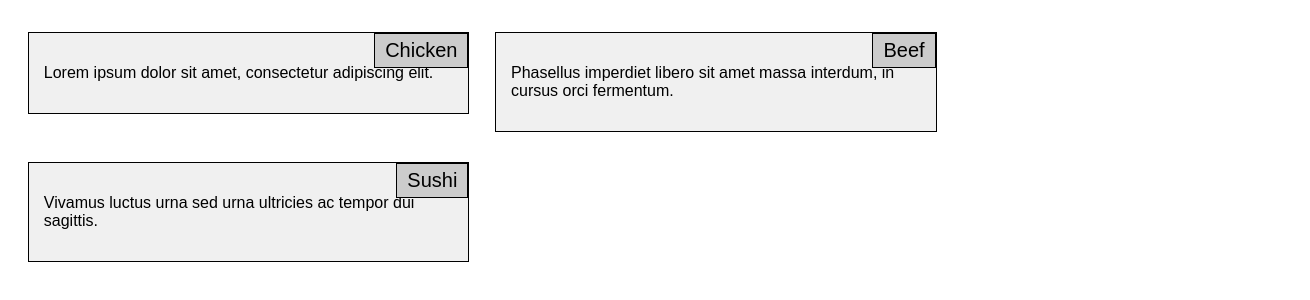
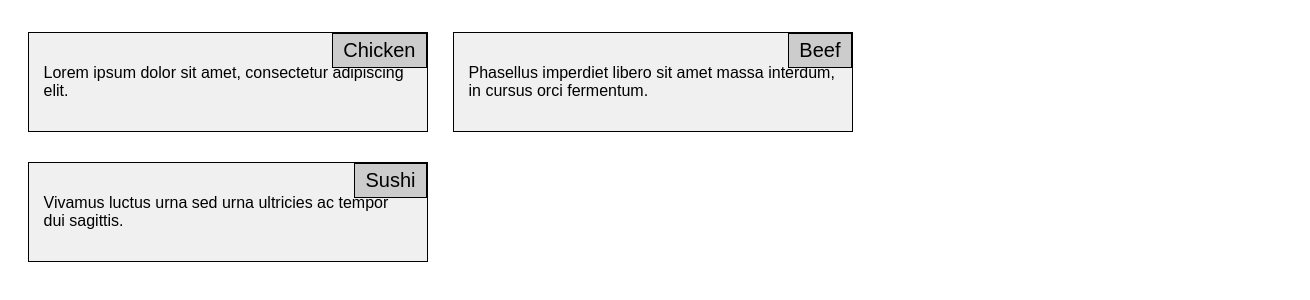
Before and after one commit to bykesklin/module2-solution, a plain HTML site: page index.html in a window 1280 px wide. Shown: the part 60-360 px from the top of the page, 1310 px wide, since content can reach past the window. Drawn offline with Linux system fonts and the light colour scheme; files that its build step writes are made by us from their sources.

Commit message:
Update styles.css

```diff
--- a/styles.css
+++ b/styles.css
@@ -1,10 +1,13 @@
 /* Base Styles */
+* {
+  box-sizing: border-box;
+}
+
 body {
   font-family: Arial, sans-serif;
   font-size: 16px;
   margin: 0;
   padding: 0;
-  box-sizing: border-box;
 }
 
 h1 {
@@ -16,6 +19,7 @@ h1 {
 .container {
   width: 100%;
   padding: 0 15px;
+  overflow: hidden;
 }
 
 .section {
@@ -23,14 +27,14 @@ h1 {
   padding: 15px;
   margin: 15px 0;
   position: relative;
-  background-color: #f0f0f0; /* Adjust background color as desired */
+  background-color: #f0f0f0;
 }
 
 .section-title {
   position: absolute;
   top: 0;
   right: 0;
-  background-color: #ccc; /* Adjust background color as desired */
+  background-color: #ccc;
   border: 1px solid black;
   padding: 5px 10px;
   font-size: 1.25em;
```
